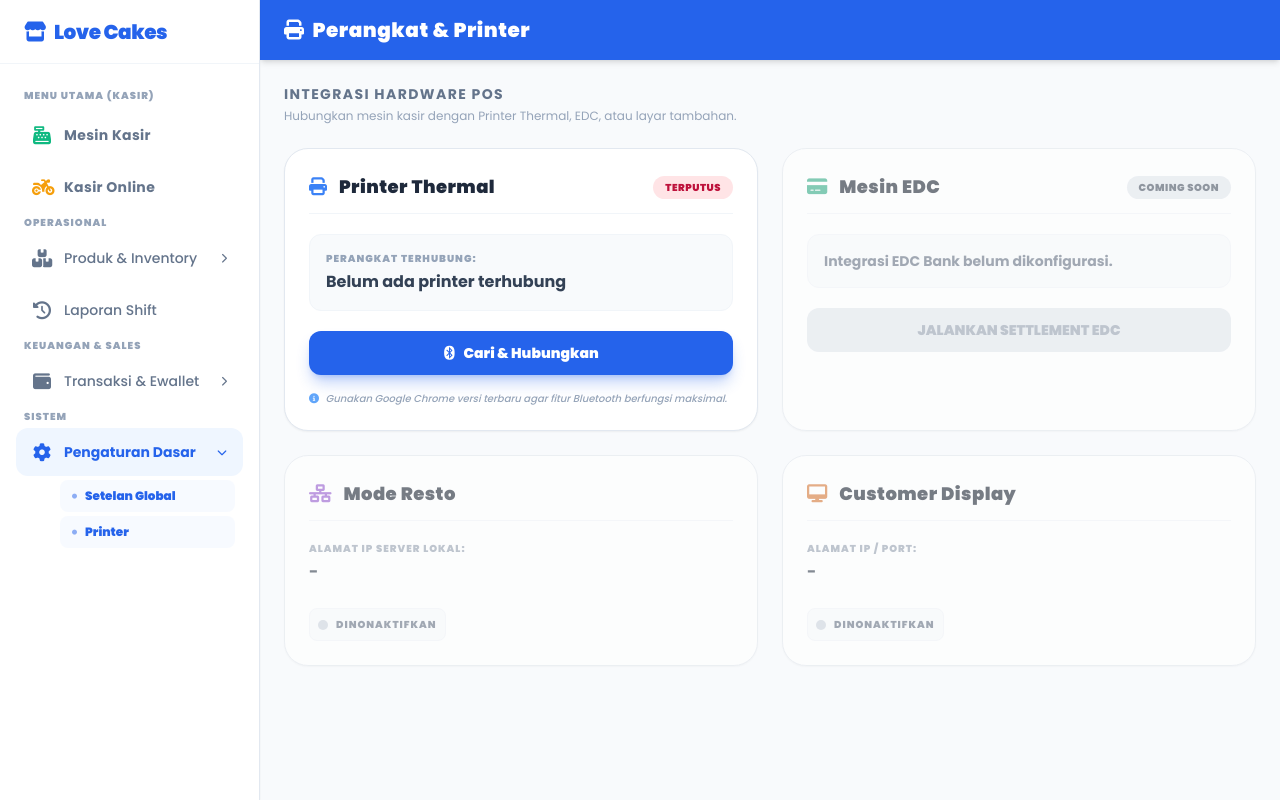
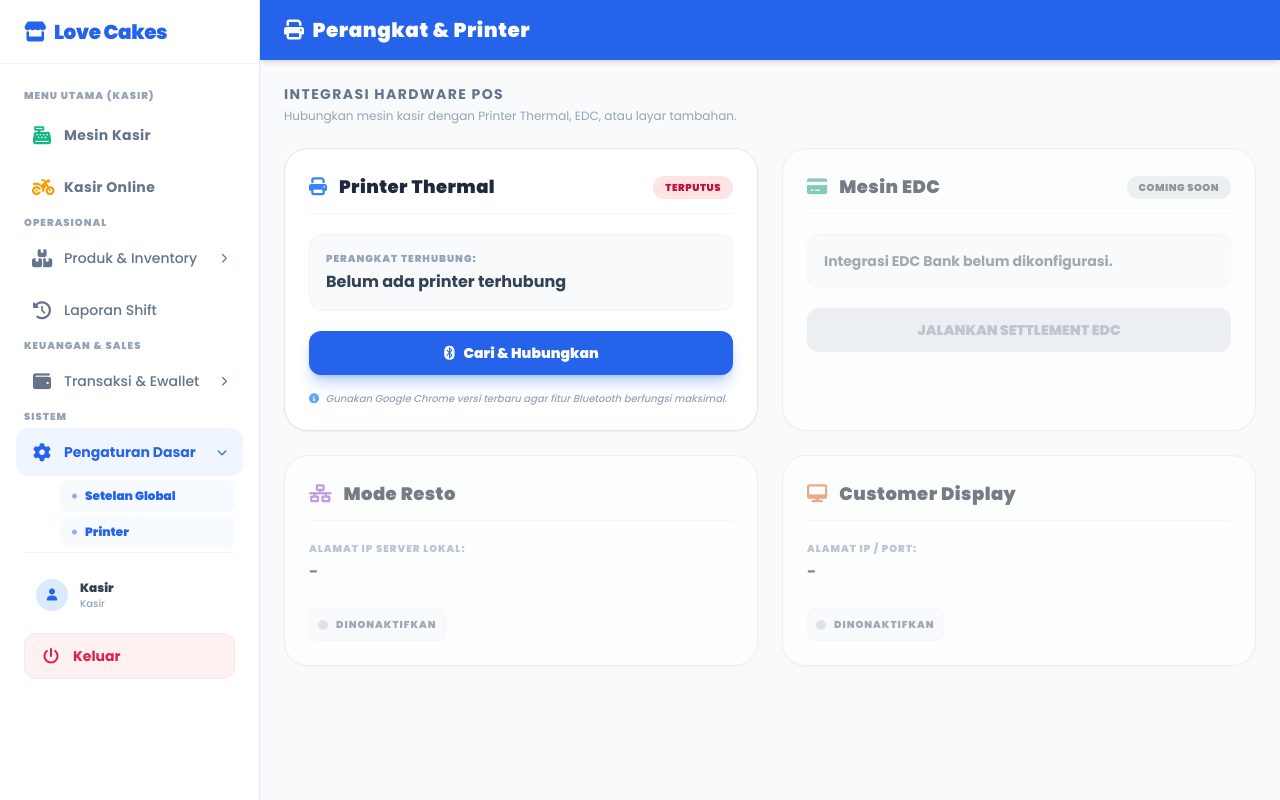
Before and after one commit to Rankarna01/pos-lovecakes, a PHP site: page /pos-lovecakes/pos/pengaturan/printer/index.php in a window 1280 px wide. Run offline with PHP 8.4, Linux system fonts and the light colour scheme; some libraries are stand-ins or nearby versions.

Commit message:
tes terakhir

```diff
--- a/components/sidebar_kasir.php
+++ b/components/sidebar_kasir.php
@@ -127,6 +127,25 @@ function isDropdownActive($paths, $current_uri) {
             </div>
         </div>
 
+        <!-- ===== TOMBOL LOGOUT KASIR ===== -->
+        <div class="mt-4 px-2 pb-4">
+            <div class="border-t border-slate-100 pt-4">
+                <div class="flex items-center gap-3 px-3 py-2.5 mb-3">
+                    <div class="w-8 h-8 rounded-full bg-blue-100 flex items-center justify-center shrink-0">
+                        <i class="fa-solid fa-user text-primary text-xs"></i>
+                    </div>
+                    <div class="overflow-hidden">
+                        <p class="text-xs font-black text-slate-700 truncate"><?= htmlspecialchars($_SESSION['pos_nama'] ?? $_SESSION['pos_username'] ?? 'Kasir') ?></p>
+                        <p class="text-[10px] text-slate-400 font-medium capitalize"><?= htmlspecialchars($_SESSION['pos_role'] ?? 'kasir') ?></p>
+                    </div>
+                </div>
+                <button onclick="doLogoutKasir()" class="w-full flex items-center gap-3 px-4 py-2.5 rounded-xl bg-rose-50 hover:bg-rose-100 text-rose-600 font-bold transition-all group border border-rose-100 hover:border-rose-200">
+                    <i class="fa-solid fa-power-off w-5 text-center text-base shrink-0 group-hover:rotate-12 transition-transform"></i>
+                    <span class="text-sm whitespace-nowrap">Keluar</span>
+                </button>
+            </div>
+        </div>
+
     </nav>
 </aside>
 
@@ -166,4 +185,28 @@ function isDropdownActive($paths, $current_uri) {
             icon.classList.add('fa-chevron-right');
         }
     }
+
+    // ===== FUNGSI LOGOUT KASIR - SELF CONTAINED =====
+    function doLogoutKasir() {
+        var jalankanLogout = function() {
+            try {
+                var dbAuth = localforage.createInstance({ name: 'pos_db', storeName: 'auth_store' });
+                dbAuth.removeItem('user_session').finally(function() {
+                    window.location.href = '<?= BASE_URL ?>logout_action.php';
+                });
+            } catch(e) {
+                window.location.href = '<?= BASE_URL ?>logout_action.php';
+            }
+        };
+        if (typeof Swal !== 'undefined') {
+            Swal.fire({
+                title: 'Yakin mau Keluar?', text: 'Sesi Anda akan dihapus.',
+                icon: 'warning', showCancelButton: true,
+                confirmButtonColor: '#ef4444', cancelButtonColor: '#94a3b8',
+                confirmButtonText: 'Ya, Keluar!', cancelButtonText: 'Batal'
+            }).then(function(result) { if (result.isConfirmed) { jalankanLogout(); } });
+        } else {
+            if (confirm('Yakin mau Keluar?')) { jalankanLogout(); }
+        }
+    }
 </script>
```
Also changed, not shown: components/sidebar_admin.php (+43 -0 lines), pos/kasir/index.php (+14 -2 lines).
